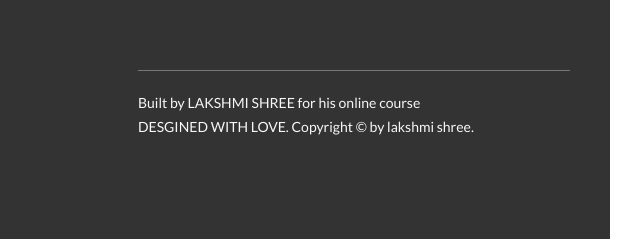
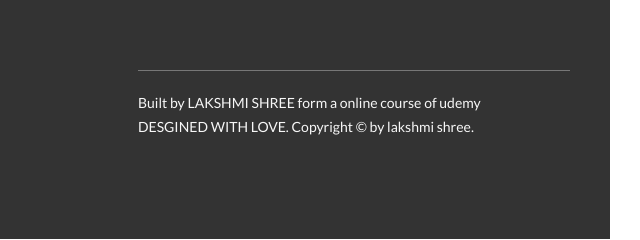
Before and after one commit to lakshmi1809shree/natour-web, a website: page index.html in a window 1280 px wide. Shown: the part 5815-6055 px from the top of the page, 640-1280 px from the left. Drawn offline with Linux system fonts and the light colour scheme.

Commit message:
ini msg3

```diff
--- a/index.html
+++ b/index.html
@@ -390,7 +390,7 @@
                 </div>
                 <div class="col-1-of-2">
                     <p class="footer__copyright">
-                        Built by <a href="#" class="footer__link">lakshmi shree</a> for his online course <a href="#" class="footer__link">desgined with love</a>.
+                        Built by <a href="#" class="footer__link">lakshmi shree</a> form  a online course of udemy <a href="#" class="footer__link">desgined with love</a>.
                         Copyright &copy; by lakshmi shree.
                     </p>
                 </div>
```
